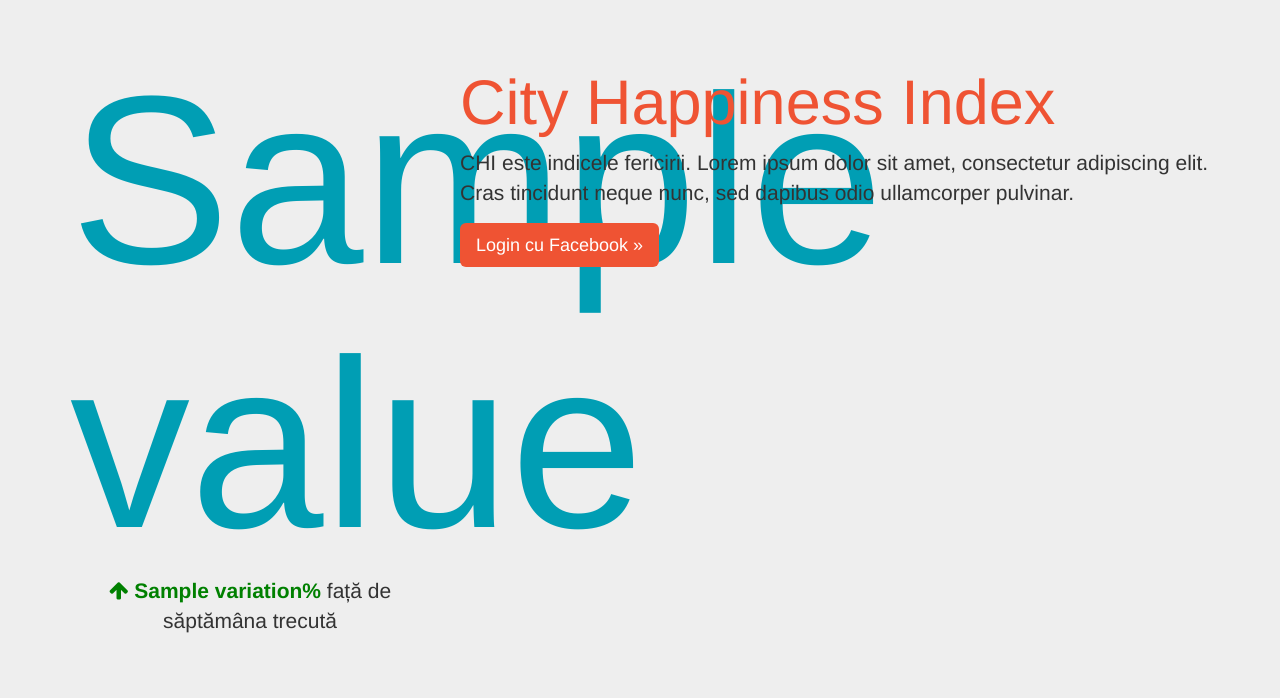
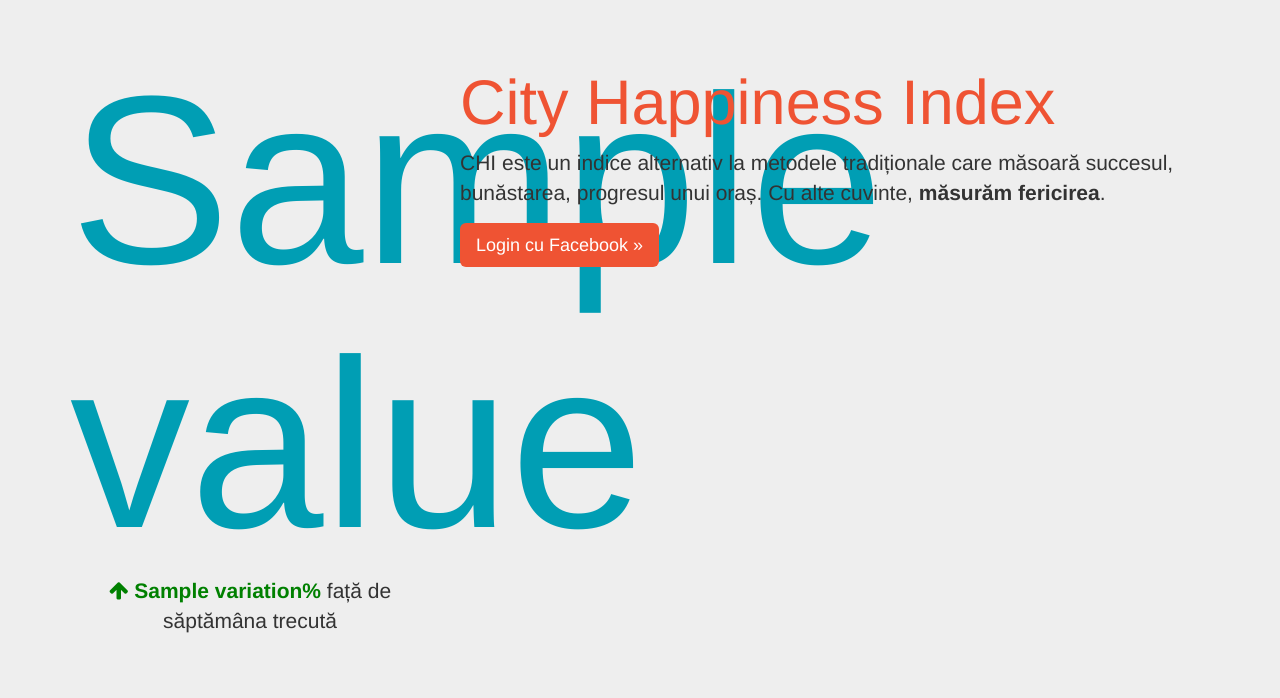
Before and after one commit to hacktm15/happycity, a CodeIgniter app: the page made by application/views/main.php in a window 1280 px wide. Shown: the part 151-849 px from the top of the page. Run offline with CodeIgniter, Linux system fonts and the light colour scheme; the template is opened without the code that fills it: most values are stand-ins (such as "Sample title", 1, 10 or a date in 2020); some libraries are stand-ins or nearby versions.

Commit message:
Tagline for homepage

```diff
--- a/application/views/main.php
+++ b/application/views/main.php
@@ -21,7 +21,8 @@
 
             <div class="col-md-8">
                 <h1>City Happiness Index</h1>
-                <p>CHI este indicele fericirii. Lorem ipsum dolor sit amet, consectetur adipiscing elit. Cras tincidunt neque nunc, sed dapibus odio ullamcorper pulvinar.</p>
+                <p>CHI este un indice alternativ la metodele tradiționale care măsoară succesul, bunăstarea, progresul unui oraș.
+Cu alte cuvinte, <strong>măsurăm fericirea</strong>.</p>
                 <?php $this->view('includes/friends'); ?>
 
                 <p>
```
